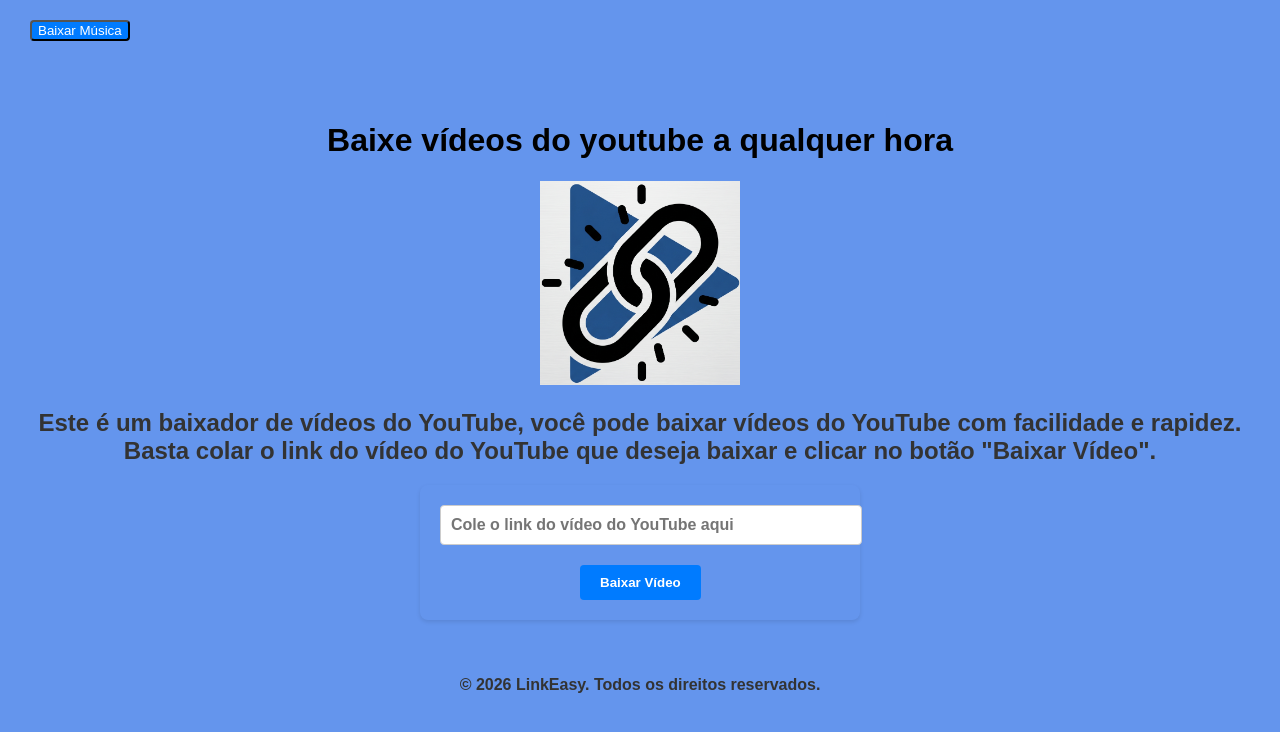
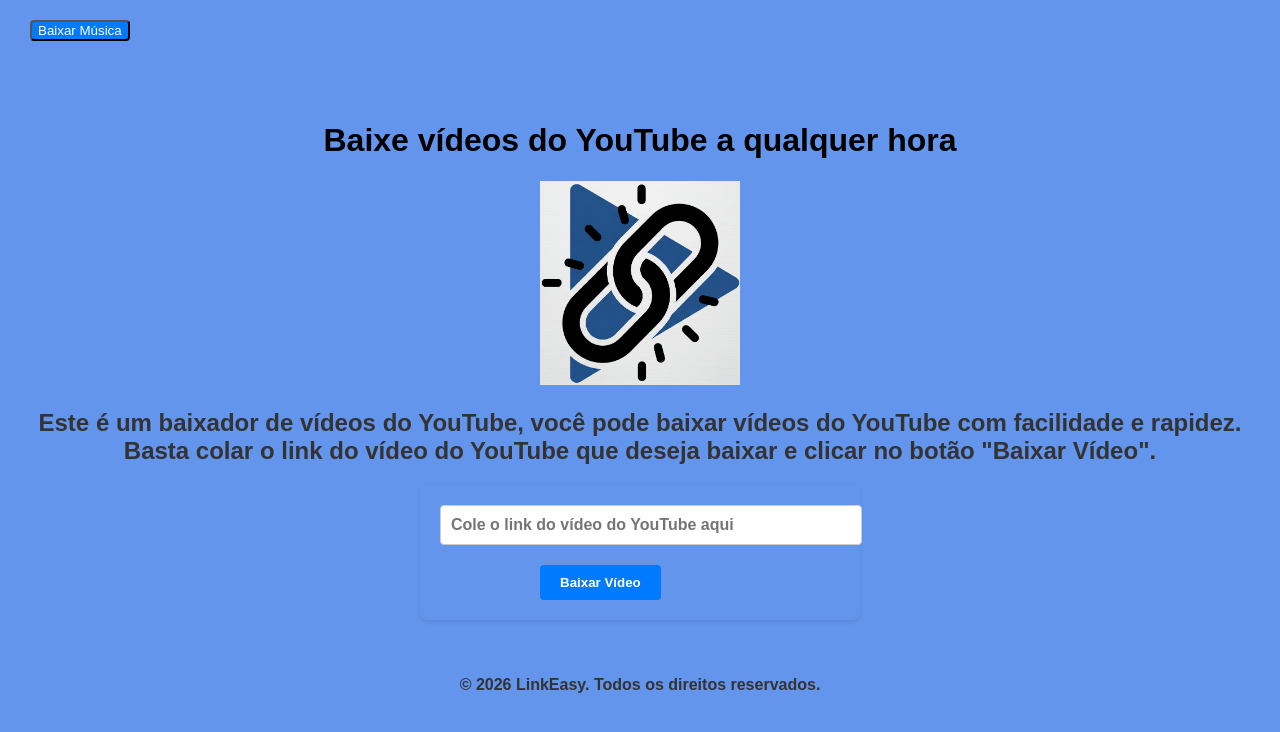
Before and after one commit to Davi-dev1/LinkEasy, a Flask app: page /baixar_video in a window 1280 px wide. Shown: the top 732 px of the page. Run offline with Flask 3, Linux system fonts and the light colour scheme.

Commit message:
Atualizações de códigos

```diff
--- a/static/style.css
+++ b/static/style.css
@@ -114,6 +114,7 @@ margin: 0 10px;
 background-color:#007BFF;
 border-radius: 4px;
 cursor: pointer;
+margin-bottom: 20px;
 
 }
 .botao-seletor:hover {
--- a/static/video.css
+++ b/static/video.css
@@ -44,7 +44,7 @@ form button {
     border-radius: 4px;
     cursor: pointer;
     font-weight: bold;
-    margin-left: 140px;
+    margin-left: 100px;
 }
 
 
--- a/templates/baixar_video.html
+++ b/templates/baixar_video.html
@@ -15,7 +15,7 @@
                <a href="/" ><button class="botao-seletor">Baixar Música </button> </a>
 
     <div class="tudo">
-            <h1>Baixe vídeos do youtube  a qualquer hora </h1>
+            <h1>Baixe vídeos do YouTube  a qualquer hora </h1>
 
             <div class="logo">
             <img src="/static/logositemeu.png" alt="Logo do LinkEasy" >
--- a/templates/index.html
+++ b/templates/index.html
@@ -14,7 +14,7 @@
         <a href="/sobre">Sobre</a>
         <a href="/contato">Contato</a>
     </div>
-
+<div class="tudo">
 <div class="seletor-tipo">
                <a href="/"> <button class="botao-seletor activite">Baixar Música</button></a>
                <a href="/baixar_video" ><button class="botao-seletor activite">Baixar Vídeo </button> </a>
@@ -22,7 +22,7 @@
 
 
 
-<div class="tudo">
+
 
      <div class="logo">
         <img src="/static/logositemeu.png" alt="Logo do LinkEasy">
```
Also changed, not shown: README.md.
